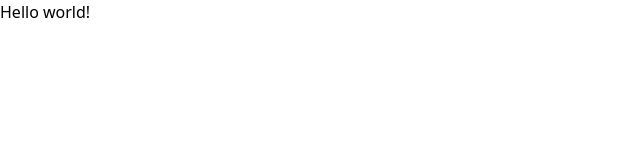
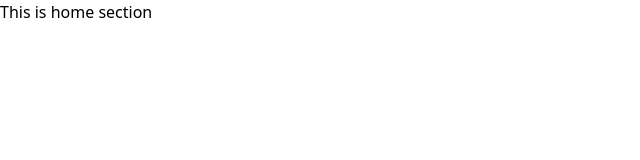
Before and after one commit to sojibpannashovon2/bd-solution-it, a React (Vite) app in the folder bd-client/: page / in a window 1280 px wide. Shown: the top 160 px of the page, without its empty margins (0-640 px from the left). Built offline with nearby package versions, Linux system fonts and the light colour scheme.

Commit message:
set-up complete

```diff
--- /dev/null
+++ b/bd-client/src/components/Home/Home.jsx
@@ -0,0 +1,11 @@
+import React from "react";
+
+const Home = () => {
+  return (
+    <div>
+      <h1>This is home section</h1>
+    </div>
+  );
+};
+
+export default Home;
```
Also changed, not shown: bd-client/src/Routes/Route.jsx (+9 -1 lines).
